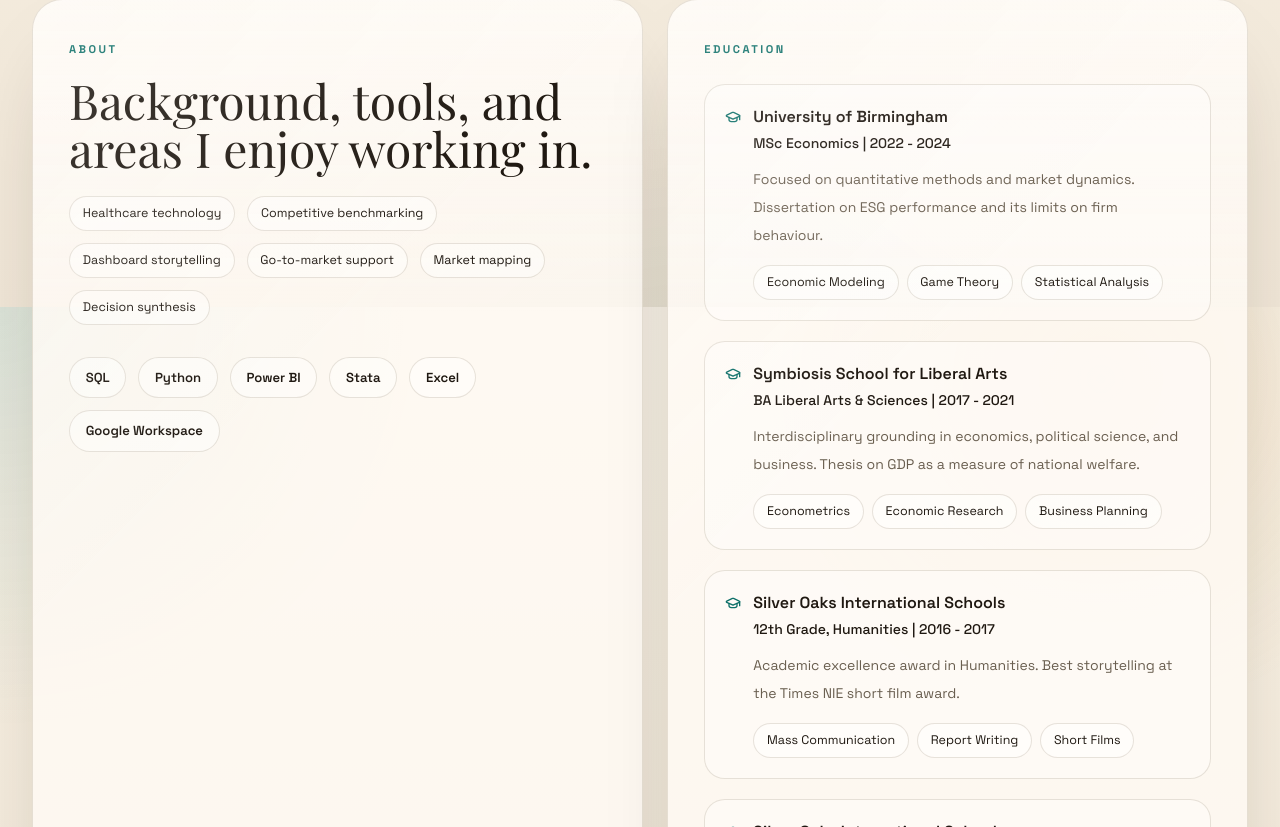
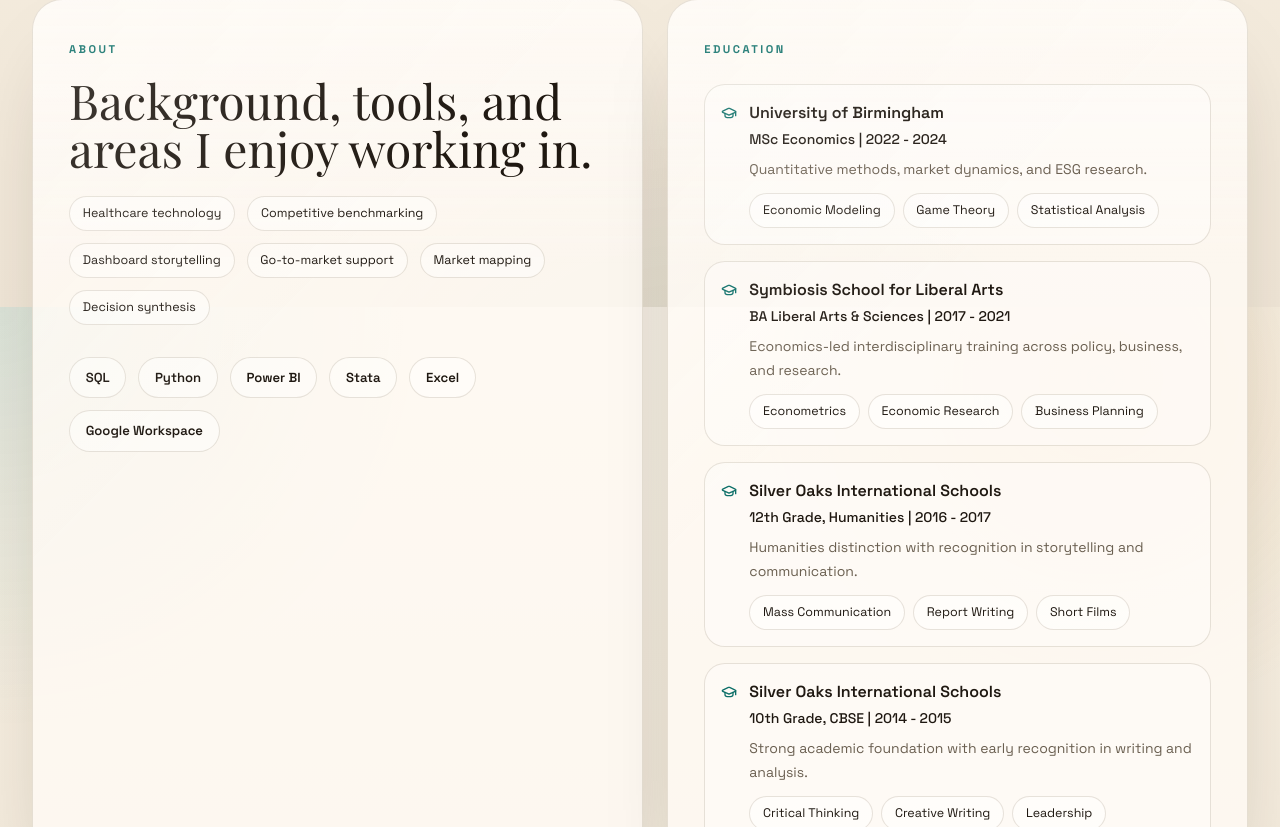
Before and after one commit to SowmyaVunnam/SowmyaVunnam.github.io, a Next.js app: page / in a window 1280 px wide. Shown: the part 2893-3720 px from the top of the page. Built offline with nearby package versions, Linux system fonts and the light colour scheme; no server answers; a web font is replaced by a local one.

Commit message:
Tighten education section layout

```diff
--- a/src/app/page.tsx
+++ b/src/app/page.tsx
@@ -117,32 +117,28 @@ const education = [
     school: "University of Birmingham",
     credential: "MSc Economics",
     timeline: "2022 - 2024",
-    summary:
-      "Focused on quantitative methods and market dynamics. Dissertation on ESG performance and its limits on firm behaviour.",
+    summary: "Quantitative methods, market dynamics, and ESG research.",
     highlights: ["Economic Modeling", "Game Theory", "Statistical Analysis"],
   },
   {
     school: "Symbiosis School for Liberal Arts",
     credential: "BA Liberal Arts & Sciences",
     timeline: "2017 - 2021",
-    summary:
-      "Interdisciplinary grounding in economics, political science, and business. Thesis on GDP as a measure of national welfare.",
+    summary: "Economics-led interdisciplinary training across policy, business, and research.",
     highlights: ["Econometrics", "Economic Research", "Business Planning"],
   },
   {
     school: "Silver Oaks International Schools",
     credential: "12th Grade, Humanities",
     timeline: "2016 - 2017",
-    summary:
-      "Academic excellence award in Humanities. Best storytelling at the Times NIE short film award.",
+    summary: "Humanities distinction with recognition in storytelling and communication.",
     highlights: ["Mass Communication", "Report Writing", "Short Films"],
   },
   {
     school: "Silver Oaks International Schools",
     credential: "10th Grade, CBSE",
     timeline: "2014 - 2015",
-    summary:
-      "9.8 CGPA with distinction in Ei ASSET diagnostic testing and creative writing certificates across Grades 8 to 10.",
+    summary: "Strong academic foundation with early recognition in writing and analysis.",
     highlights: ["Critical Thinking", "Creative Writing", "Leadership"],
   },
 ];
@@ -380,9 +376,9 @@ export default function Home() {
 
           <article className="section-card rounded-[1.9rem] p-7 md:p-9">
             <p className="section-kicker">Education</p>
-            <div className="mt-6 space-y-5">
+            <div className="mt-6 space-y-4">
               {education.map((item) => (
-                <article key={`${item.school}-${item.credential}`} className="soft-block rounded-[1.3rem] p-5">
+                <article key={`${item.school}-${item.credential}`} className="soft-block rounded-[1.3rem] p-4">
                   <div className="flex gap-3">
                     <GraduationCap className="mt-1 h-4 w-4 shrink-0 text-[color:var(--accent)]" />
                     <div>
@@ -390,8 +386,8 @@ export default function Home() {
                       <p className="mt-1 text-sm font-medium text-[color:var(--foreground)]">
                         {item.credential} | {item.timeline}
                       </p>
-                      <p className="muted reading-width mt-3 text-sm leading-7">{item.summary}</p>
-                      <div className="mt-4 flex flex-wrap gap-2">
+                      <p className="muted mt-2 text-sm leading-6">{item.summary}</p>
+                      <div className="mt-3 flex flex-wrap gap-2">
                         {item.highlights.map((highlight) => (
                           <span key={highlight} className="mini-tag">
                             {highlight}
```
